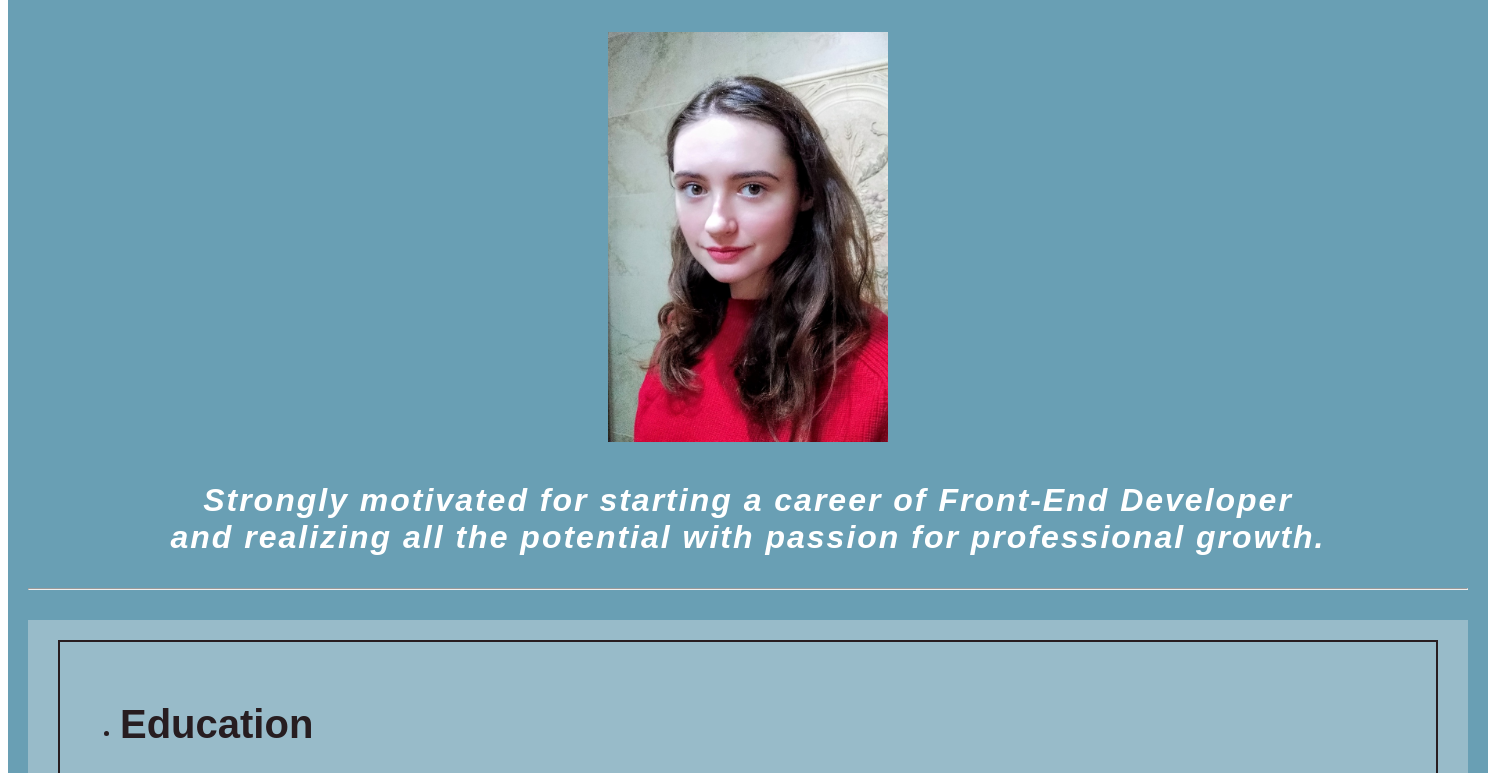
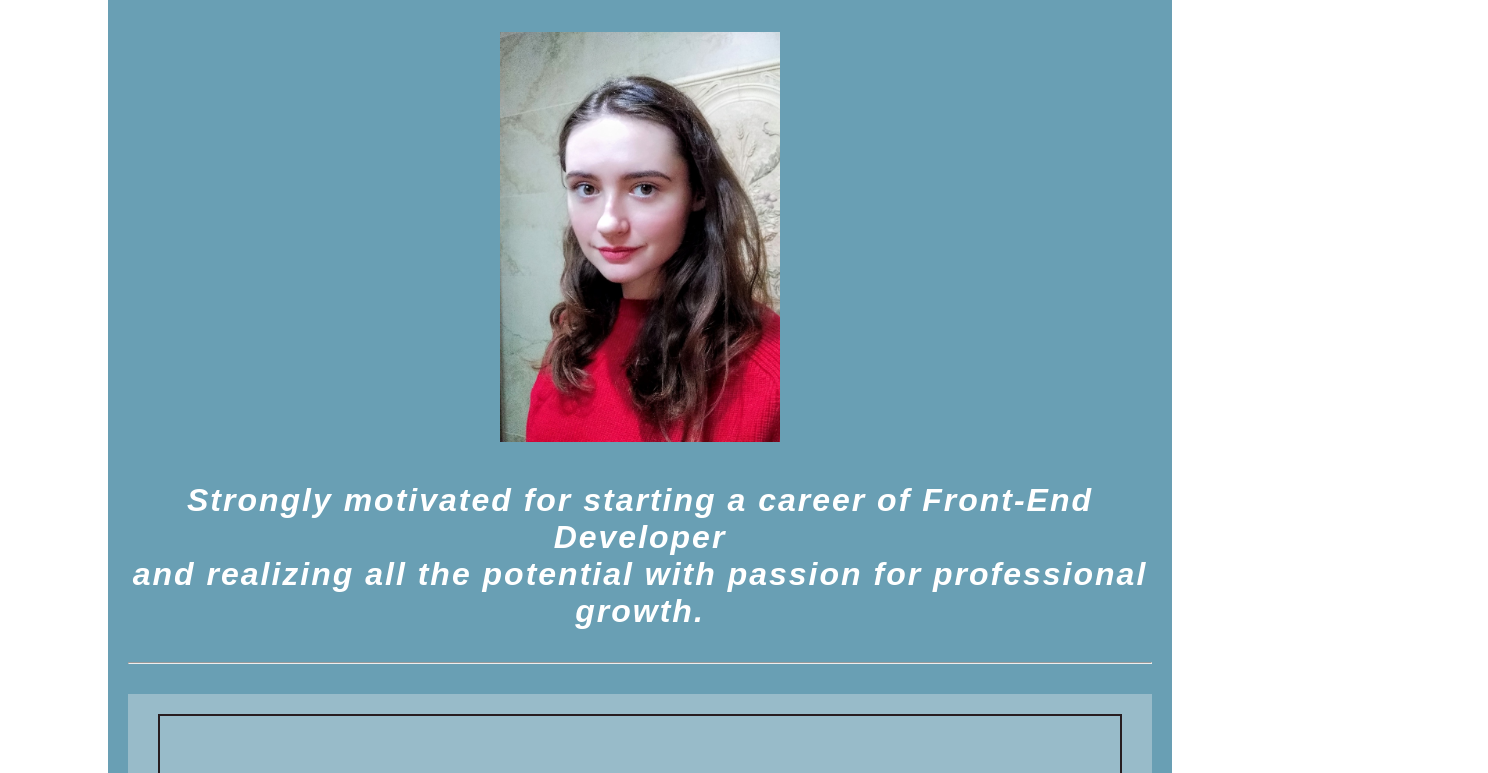
Before and after one commit to OlgaMishkovets/rsschool-cv, a plain HTML site: page index.html in a window 1280 px wide. Shown: the part 271-1044 px from the top of the page, 1488 px wide, since content can reach past the window. Drawn offline with Linux system fonts and the light colour scheme.

Commit message:
fix: change resolution of the main block

```diff
--- a/styles.css
+++ b/styles.css
@@ -3,7 +3,7 @@
     font-family: Arial, Helvetica, sans-serif;
     margin-left: auto;
     margin-right: auto;
-    width: 1440px;
+    width: 1024px;
     background-color: #699fb4;
     padding: 20px 20px 20px 20px;
     color: #ffffff;
```
